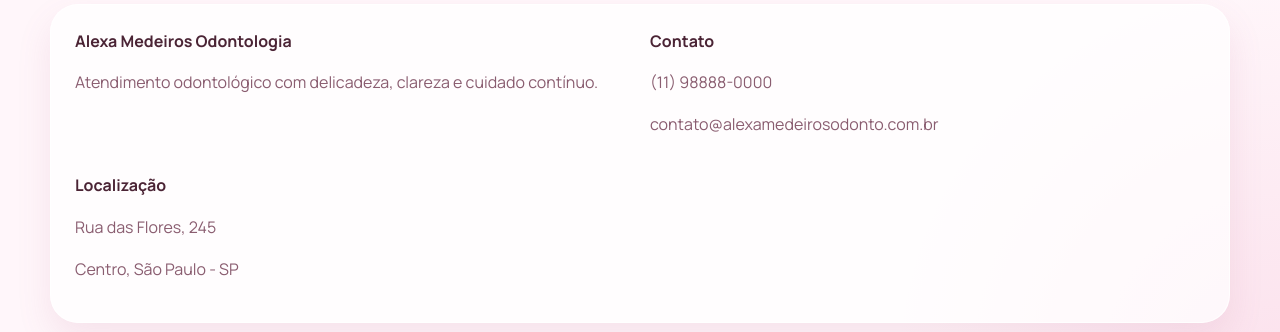
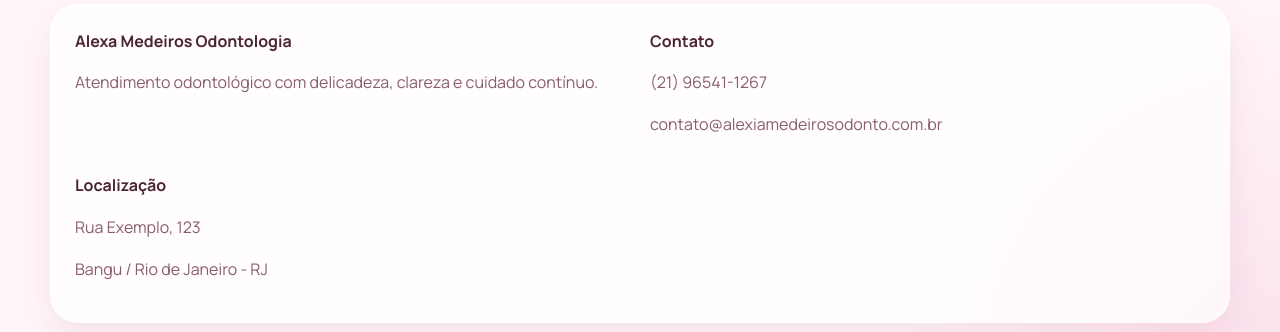
Before and after one commit to sosorke/consultorioalexiamedeiros, a plain HTML site: page servicos.html in a window 1280 px wide. Shown: the part 2164-2496 px from the top of the page. Drawn offline with Linux system fonts and the light colour scheme; files whose address does not match are found by name.

Commit message:
Update servicos.html

```diff
--- a/servicos.html
+++ b/servicos.html
@@ -98,13 +98,13 @@
       </div>
       <div>
         <strong>Contato</strong>
-        <p>(11) 98888-0000</p>
-        <p>contato@alexamedeirosodonto.com.br</p>
+        <p>(21) 96541-1267</p>
+        <p>contato@alexiamedeirosodonto.com.br</p>
       </div>
       <div>
         <strong>Localização</strong>
-        <p>Rua das Flores, 245</p>
-        <p>Centro, São Paulo - SP</p>
+        <p>Rua Exemplo, 123</p>
+        <p>Bangu / Rio de Janeiro - RJ</p>
       </div>
     </div>
   </footer>
```
